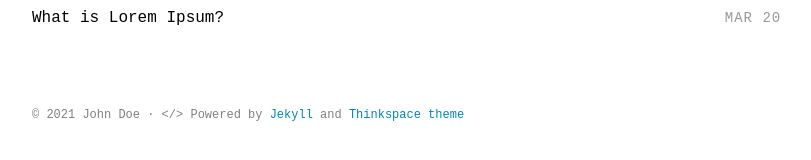
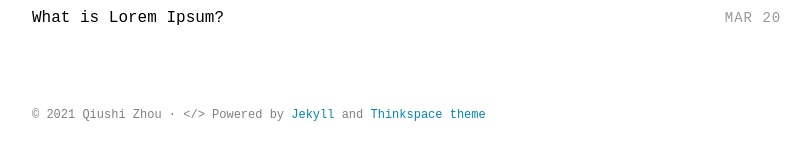
Before and after one commit to qiushi-zhou/qiushi-zhou.github.io, a Jekyll site: the page built from index.html, in a window 1280 px wide. Shown: the part 436-596 px from the top of the page, without its empty margins (232-1043 px from the left). Built offline with Jekyll 4.4.1, drawn with Linux system fonts in a browser that asks for light colours; some web fonts are replaced.

Commit message:
Update _config.yml

```diff
--- a/_config.yml
+++ b/_config.yml
@@ -28,7 +28,7 @@ sass:
 
 # Author settings
 author:
-  name     : "John Doe"
+  name     : "Qiushi Zhou"
 
 plugins:
   - jekyll-sitemap
```
